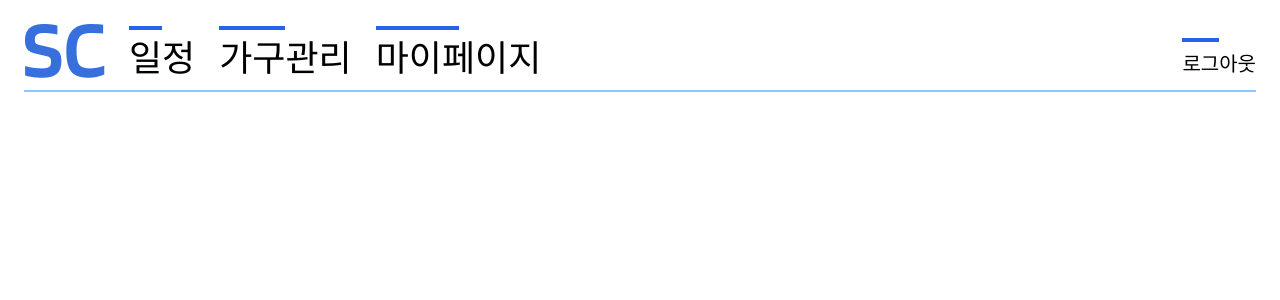
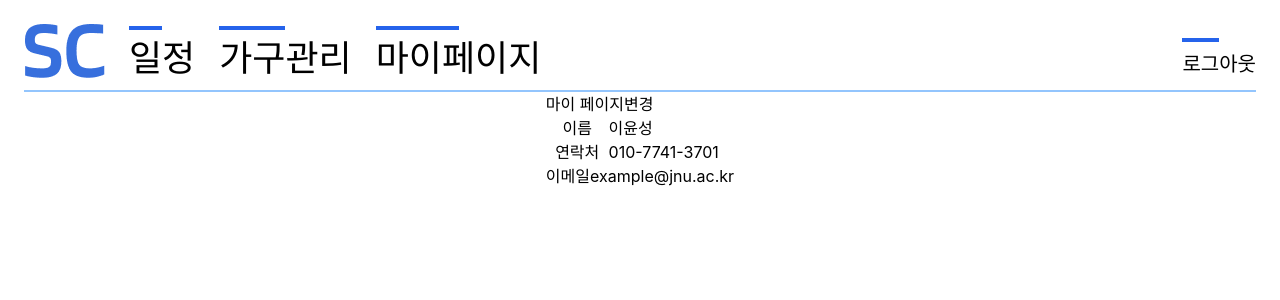
Before and after one commit to 2yunseong/Silver-Connect, a React (Create React App) app: page /mypage in a window 1280 px wide. Shown: the top 300 px of the page. Built offline with nearby package versions, Linux system fonts and the light colour scheme; a small style sheet from the web is missing.

Commit message:
feat(my page): 기본 레이아웃 작성

```diff
--- a/src/MyPage/MyPage.jsx
+++ b/src/MyPage/MyPage.jsx
@@ -1,5 +1,33 @@
-import React from 'react';
+import React, { useEffect, useState } from 'react';
+import { myPageData } from '../util/dummy';
 
-const MyPage = () => {};
+const MyPage = () => {
+  const [userData, setUserData] = useState({});
+
+  useEffect(() => {
+    setUserData(() => myPageData);
+  }, []);
+
+  return (
+    <div className='place-self-center w-30 text-center'>
+      <div className='header flex'>
+        <h2>마이 페이지</h2>
+        <button className='b-4'>변경</button>
+      </div>
+      <div className='name-element flex'>
+        <div className='w-1/3'>이름</div>
+        <div>{userData.name}</div>
+      </div>
+      <div className='phone-element flex'>
+        <div className='w-1/3'>연락처</div>
+        <div>{userData.phone}</div>
+      </div>
+      <div className='email-element flex'>
+        <div className='w-1/3'>이메일</div>
+        <div>{userData.email}</div>
+      </div>
+    </div>
+  );
+};
 
 export default MyPage;
--- /dev/null
+++ b/src/util/dummy.js
@@ -0,0 +1,5 @@
+export const myPageData = {
+  name: '이윤성',
+  phone: '010-7741-3701',
+  email: 'example@jnu.ac.kr',
+};
```
